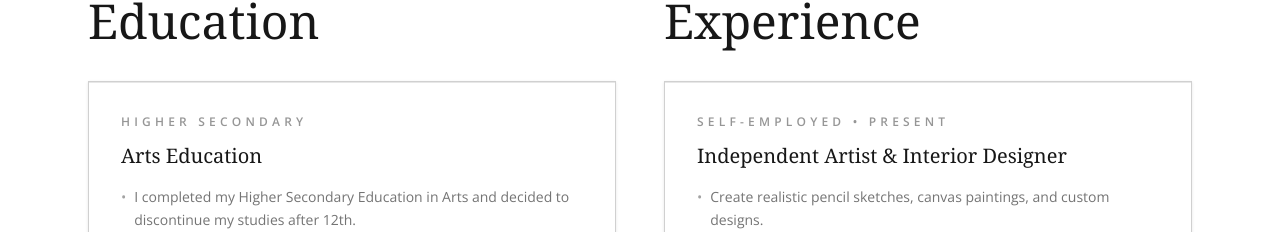
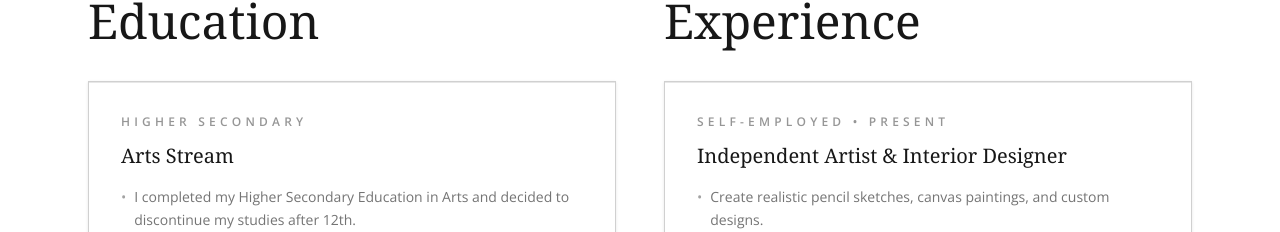
Before and after one commit to dev-stroke/nikita-portfolio, a Next.js app: page / in a window 1280 px wide. Shown: the part 2562-2794 px from the top of the page. Built offline with nearby package versions, Linux system fonts and the light colour scheme.

Commit message:
error fix

```diff
--- a/components/EducationExperience.tsx
+++ b/components/EducationExperience.tsx
@@ -5,7 +5,7 @@ import { useState, useEffect, useRef } from 'react';
 const education = [
   {
     years: 'Higher Secondary',
-    title: 'Arts Education',
+    title: 'Arts Stream',
     description: [
       'I completed my Higher Secondary Education in Arts and decided to discontinue my studies after 12th.',
       'To build a better future and pursue my goals, I chose to move out of my village, as the opportunities I needed were not available there.',
```
